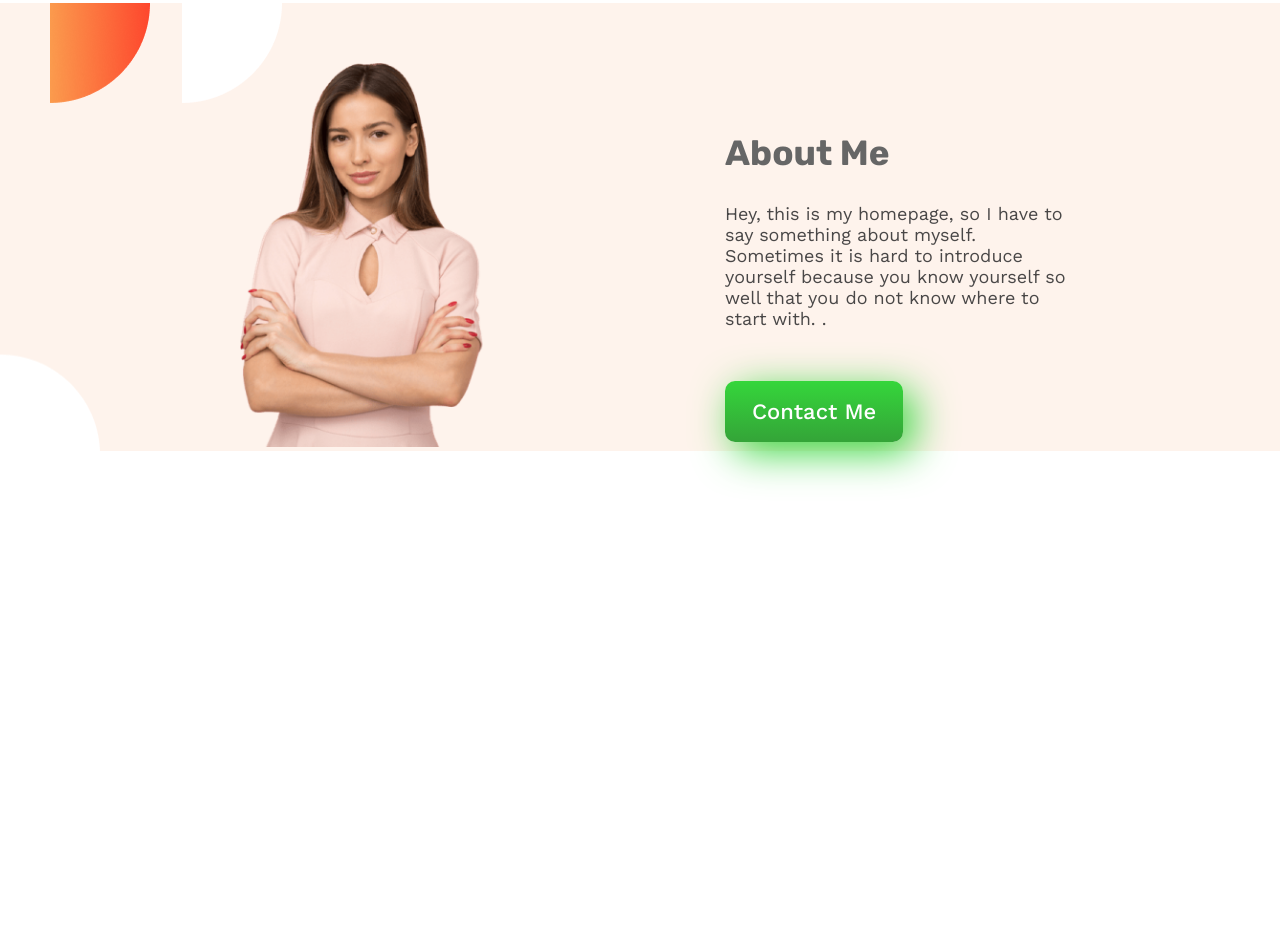
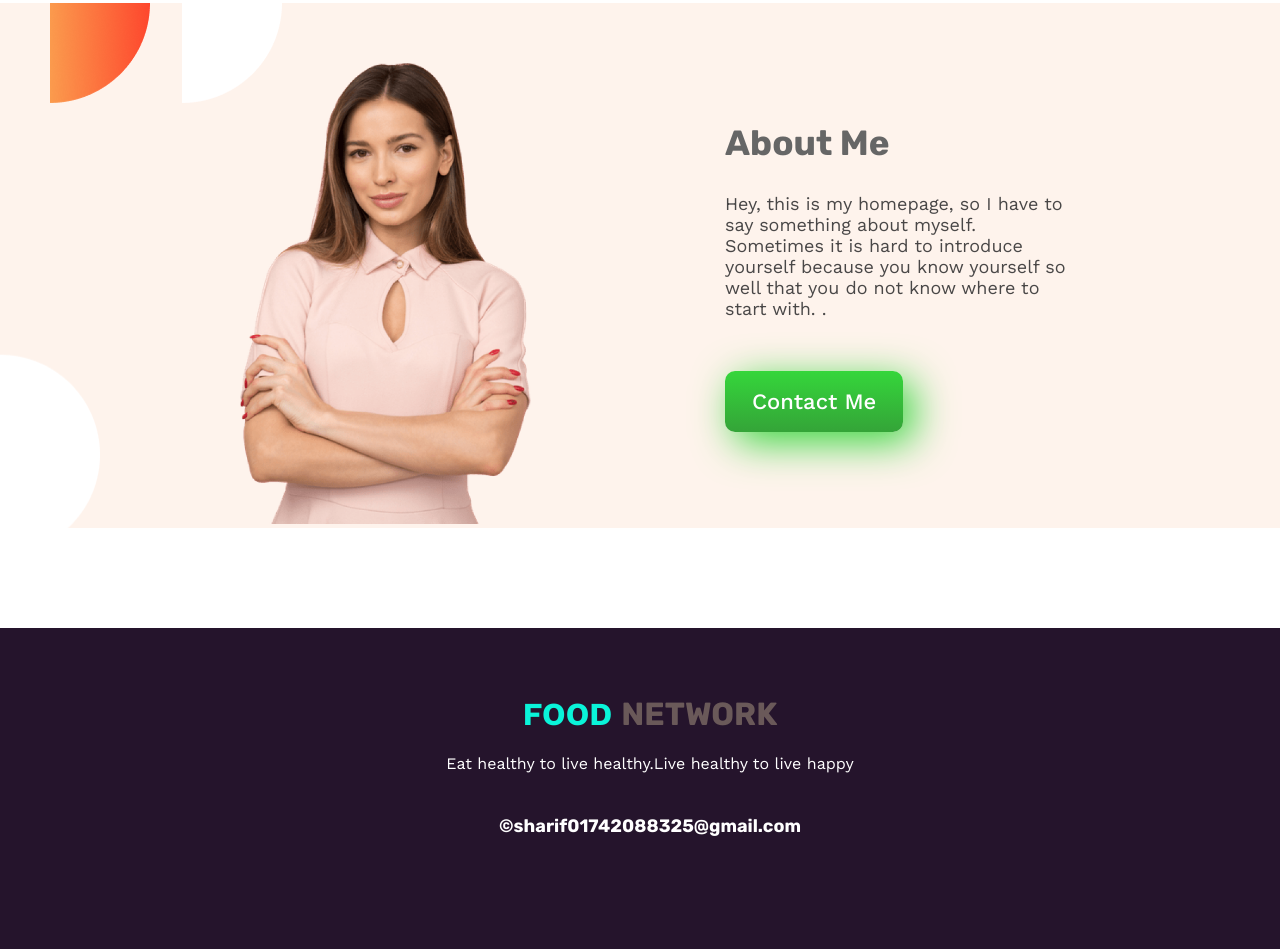
Before and after one commit to sharifsikder/my-second-repo, a plain HTML site: page index.html in a window 1280 px wide. Shown: the part 767-1716 px from the top of the page. Before the commit the page ends 1318 px from the top, so only its background shows below. Drawn offline with nearby package versions, Linux system fonts and the light colour scheme.

Commit message:
styles added

```diff
--- a/index.html
+++ b/index.html
@@ -74,6 +74,17 @@
         </div>
     </section>
 
+    <div class="footer-section">
+        <div class="container">
+
+            <h1><span>FOOD </span>NETWORK</h1>
+
+            <p>Eat healthy to live healthy.Live healthy to live happy </p>
+            <h6>©sharif01742088325@gmail.com </h6>
+
+        </div>
+    </div>
+
 </body>
 
 </html>
--- a/style.css
+++ b/style.css
@@ -96,7 +96,7 @@ body p,span,a{
 
 .image-section img{
 
-    width:50%;
+    width:60%;
     text-align: center;
 }
 
@@ -104,7 +104,7 @@ body p,span,a{
 
     width:50%;
 
-    padding-top: 100px;
+    padding-top: 90px;
 
 }
 
@@ -135,3 +135,30 @@ body p,span,a{
         box-shadow: 10px 10px 40px #35d63b;
 
 }
+
+.footer-section{
+    background-color:rgb(37, 20, 44);
+    padding-top:45px;
+    padding-bottom: 70px;
+}
+
+.footer-section h1{
+
+    text-align: center;
+    color:#6a5959
+}
+
+.footer-section span{
+
+    color:#0af4d9;
+}
+
+.footer-section p{
+    text-align: center;
+    color:white;
+}
+.footer-section h6{
+    text-align: center;
+    color:#ffffff;
+    font-size:18px
+}
```
